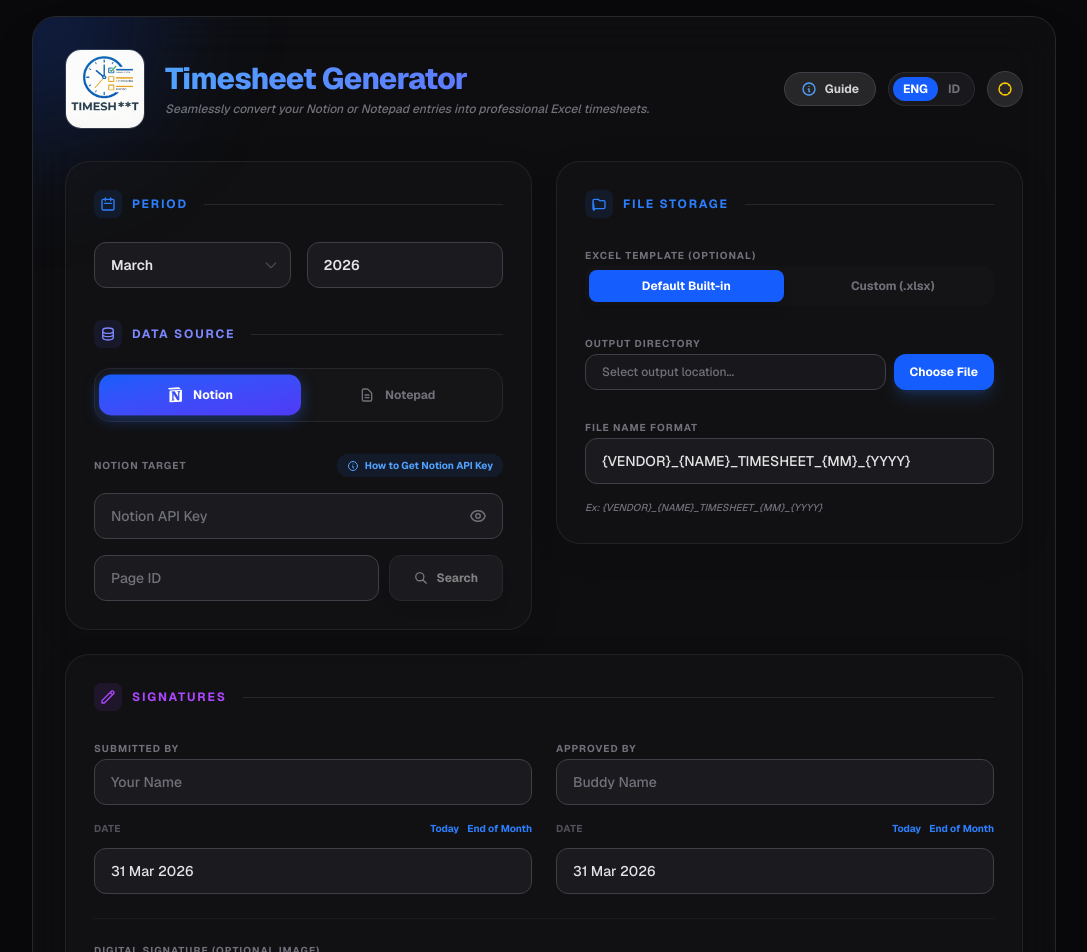
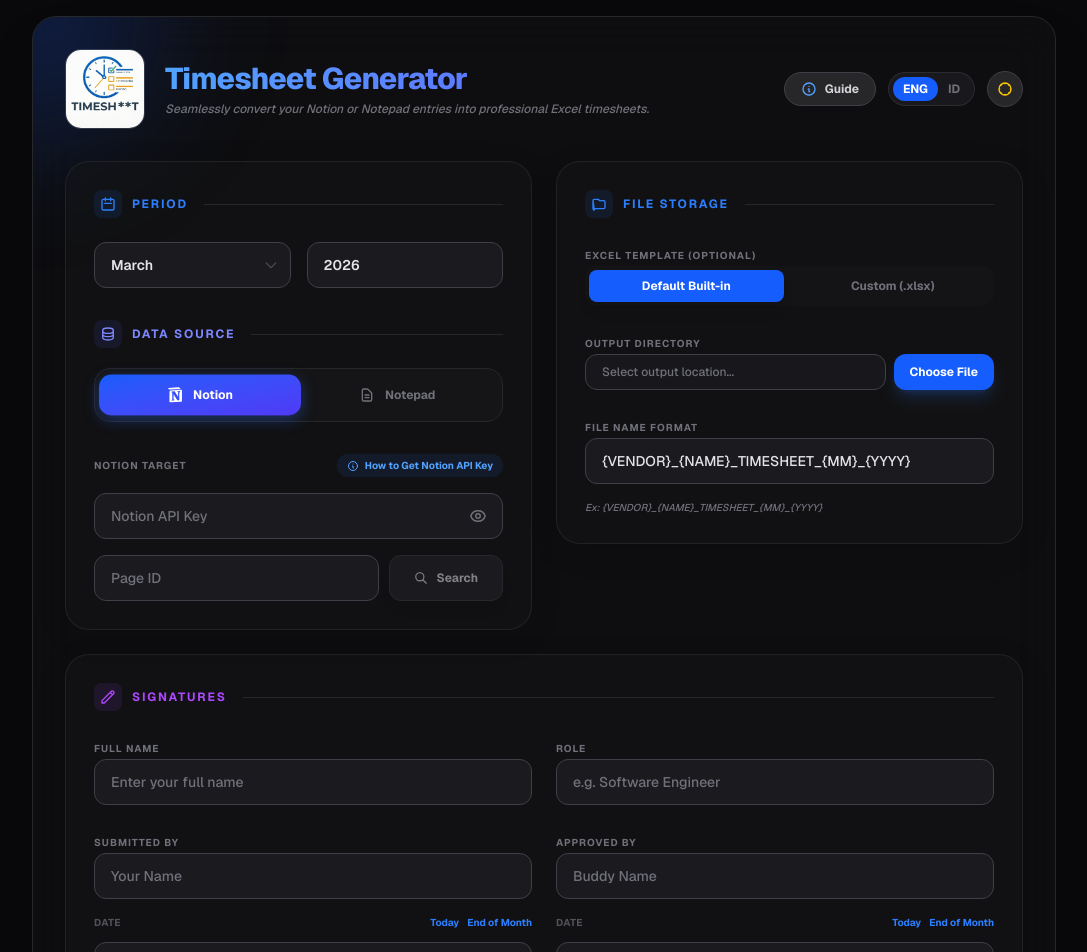
Before and after one commit to RenaldiDwiIrawan/Notion-Timesheet-Generator-toExcel, a Next.js app: page / in a window 1280 px wide. Shown: the top 952 px of the page, without its empty margins (96-1183 px from the left). Built offline with nearby package versions, Linux system fonts and the light colour scheme.

Commit message:
feat: added fullname and role for excel timesheet

```diff
--- a/src/app/api/generate/route.ts
+++ b/src/app/api/generate/route.ts
@@ -17,6 +17,8 @@
       submitterSignature,
       approverName,
       approverDate,
+      fullName,
+      role,
       templatePath,
       templateData,
       outputFilenameFormat,
@@ -54,6 +56,8 @@
       year,
       month,
       {
+        fullName: fullName || "",
+        role: role || "",
         submitterName: submitterName || "Renaldi Dwi Irawan",
         submitterDate: submitterDate || "",
         submitterSignature: submitterSignature || null,
--- a/src/app/page.tsx
+++ b/src/app/page.tsx
@@ -52,6 +52,8 @@
   };
 
   const [submitterName, setSubmitterName] = useState("");
+  const [fullName, setFullName] = useState("");
+  const [role, setRole] = useState("");
   const [submitterDate, setSubmitterDate] = useState(
     getLastDayStr(year, month),
   );
@@ -74,6 +76,8 @@
 
   // Refs for focusing on validation failure
   const submitterNameRef = useRef<HTMLInputElement>(null);
+  const fullNameRef = useRef<HTMLInputElement>(null);
+  const roleRef = useRef<HTMLInputElement>(null);
   const approverNameRef = useRef<HTMLInputElement>(null);
   const pageIdRef = useRef<HTMLInputElement>(null);
   const templateInputRef = useRef<HTMLInputElement>(null);
@@ -138,6 +142,12 @@
 
     const savedSubmitterName = localStorage.getItem("timesheet_submitterName");
     if (savedSubmitterName) setSubmitterName(savedSubmitterName);
+
+    const savedFullName = localStorage.getItem("timesheet_fullName");
+    if (savedFullName) setFullName(savedFullName);
+
+    const savedRole = localStorage.getItem("timesheet_role");
+    if (savedRole) setRole(savedRole);
 
     const savedApproverName = localStorage.getItem("timesheet_approverName");
     if (savedApproverName) setApproverName(savedApproverName);
@@ -272,6 +282,10 @@
       missingFields.push({ label: t.notionTarget, ref: pageIdRef });
     if (dataSource === "notepad" && !csvData)
       missingFields.push({ label: t.notepadTarget, ref: csvInputRef });
+    if (!fullName.trim())
+      missingFields.push({ label: t.fullName, ref: fullNameRef });
+    if (!role.trim())
+      missingFields.push({ label: t.role, ref: roleRef });
     if (!submitterName.trim())
       missingFields.push({ label: t.fieldSubmitterName, ref: submitterNameRef });
     if (!approverName.trim())
@@ -325,6 +339,8 @@
               submitterSignature,
               approverName,
               approverDate,
+              fullName,
+              role,
               templateData: useCustomTemplate ? customTemplateData : null,
               outputFilenameFormat,
               notionApiKey,
@@ -338,6 +354,8 @@
               submitterSignature,
               approverName,
               approverDate,
+              fullName,
+              role,
               templateData: useCustomTemplate ? customTemplateData : null,
               outputFilenameFormat,
             };
@@ -426,6 +444,8 @@
     if (!confirm(t.resetData + "?")) return;
     const keysToRemove = [
       "timesheet_submitterName",
+      "timesheet_fullName",
+      "timesheet_role",
       "timesheet_approverName",
       "timesheet_notionApiKey",
       "timesheet_outputFilenameFormat",
@@ -434,6 +454,8 @@
     setNotionApiKey("");
     setPageId("");
     setPages([]);
+    setFullName("");
+    setRole("");
     setSubmitterName("");
     setSubmitterSignature(null);
     setApproverName("");
@@ -521,13 +543,31 @@
           <SignatureSection
             t={t}
             isDark={isDark}
+            fullName={fullName}
+            setFullName={(val) => {
+              setFullName(val);
+              localStorage.setItem("timesheet_fullName", val);
+            }}
+            fullNameRef={fullNameRef}
+            role={role}
+            setRole={(val) => {
+              setRole(val);
+              localStorage.setItem("timesheet_role", val);
+            }}
+            roleRef={roleRef}
             submitterName={submitterName}
-            setSubmitterName={setSubmitterName}
+            setSubmitterName={(val) => {
+              setSubmitterName(val);
+              localStorage.setItem("timesheet_submitterName", val);
+            }}
             submitterNameRef={submitterNameRef}
             submitterDate={submitterDate}
             setSubmitterDate={setSubmitterDate}
             approverName={approverName}
-            setApproverName={setApproverName}
+            setApproverName={(val) => {
+              setApproverName(val);
+              localStorage.setItem("timesheet_approverName", val);
+            }}
             approverNameRef={approverNameRef}
             approverDate={approverDate}
             setApproverDate={setApproverDate}
--- a/src/components/sections/ConfigurationSection.tsx
+++ b/src/components/sections/ConfigurationSection.tsx
@@ -451,10 +451,15 @@
                     for (let d = 1; d <= daysInMonth; d++) {
                       const date = new Date(year, month - 1, d);
                       const dayOfWeek = date.getDay();
-                      // Only include weekdays (Monday-Friday) in the notepad template
-                      if (dayOfWeek >= 1 && dayOfWeek <= 5) {
-                        content += `${d}/${daysIndo[dayOfWeek]}\t\n1. \n2. \n3. \n\n`;
+                      const isWeekend = dayOfWeek === 0 || dayOfWeek === 6;
+
+                      // Include all days, but mark weekends differently if needed.
+                      // For simplicity, we just list every day so the user can fill any of them.
+                      content += `${d}/${daysIndo[dayOfWeek]}\t\n`;
+                      if (!isWeekend) {
+                        content += `1. \n2. \n3. \n`;
                       }
+                      content += `\n`;
                     }
                     const blob = new Blob([content], { type: "text/plain" });
                     const url = URL.createObjectURL(blob);
--- a/src/components/sections/SignatureSection.tsx
+++ b/src/components/sections/SignatureSection.tsx
@@ -3,6 +3,12 @@
 interface SignatureSectionProps {
   t: any;
   isDark: boolean;
+  fullName: string;
+  setFullName: (val: string) => void;
+  fullNameRef: React.RefObject<HTMLInputElement | null>;
+  role: string;
+  setRole: (val: string) => void;
+  roleRef: React.RefObject<HTMLInputElement | null>;
   submitterName: string;
   setSubmitterName: (val: string) => void;
   submitterNameRef: React.RefObject<HTMLInputElement | null>;
@@ -27,6 +33,12 @@
 export default function SignatureSection({
   t,
   isDark,
+  fullName,
+  setFullName,
+  fullNameRef,
+  role,
+  setRole,
+  roleRef,
   submitterName,
   setSubmitterName,
   submitterNameRef,
@@ -76,6 +88,39 @@
           <div
             className={`h-px flex-1 ml-4 ${isDark ? "bg-zinc-800" : "bg-zinc-100"}`}
           ></div>
+        </div>
+
+        <div className="grid grid-cols-1 gap-6 sm:grid-cols-2 mb-6">
+          <div className="space-y-3">
+            <label
+              className={`text-[10px] font-bold uppercase tracking-widest ${isDark ? "text-zinc-500" : "text-zinc-400"}`}
+            >
+              {t.fullName}
+            </label>
+            <input
+              type="text"
+              ref={fullNameRef as any}
+              value={fullName}
+              placeholder={t.fullNamePlaceholder}
+              onChange={(e) => setFullName(e.target.value)}
+              className={`w-full rounded-xl border px-4 py-3 text-sm outline-none transition-all placeholder:text-zinc-500 font-medium ${isDark ? "border-zinc-700 bg-zinc-800/50 text-zinc-200 focus:border-blue-500" : "border-zinc-200 bg-white text-zinc-900 focus:border-blue-400 shadow-sm"} ${shakingFields.includes(t.fullName) ? "animate-shake ring-2 ring-red-500 border-red-500" : ""}`}
+            />
+          </div>
+          <div className="space-y-3">
+            <label
+              className={`text-[10px] font-bold uppercase tracking-widest ${isDark ? "text-zinc-500" : "text-zinc-400"}`}
+            >
+              {t.role}
+            </label>
+            <input
+              type="text"
+              ref={roleRef as any}
+              value={role}
+              placeholder={t.rolePlaceholder}
+              onChange={(e) => setRole(e.target.value)}
+              className={`w-full rounded-xl border px-4 py-3 text-sm outline-none transition-all placeholder:text-zinc-500 font-medium ${isDark ? "border-zinc-700 bg-zinc-800/50 text-zinc-200 focus:border-blue-500" : "border-zinc-200 bg-white text-zinc-900 focus:border-blue-400 shadow-sm"} ${shakingFields.includes(t.role) ? "animate-shake ring-2 ring-red-500 border-red-500" : ""}`}
+            />
+          </div>
         </div>
 
         <div className="grid grid-cols-1 gap-6 sm:grid-cols-2">
--- a/src/lib/excel.ts
+++ b/src/lib/excel.ts
@@ -47,6 +47,8 @@
   year: number,
   month: number,
   signatures?: {
+    fullName?: string;
+    role?: string;
     submitterName: string;
     submitterDate: string;
     submitterSignature: string | null;
@@ -83,6 +85,14 @@
   const lastDay = daysInMonth.toString().padStart(2, "0");
   const monthName = MONTH_NAMES_ID[month];
   ws.getCell("G3").value = `01 ${monthName} - ${lastDay} ${monthName}`;
+
+  // --- 2.1. Update Full Name in B1 and Role in G1 ---
+  if (signatures?.fullName) {
+    ws.getCell("B1").value = signatures.fullName;
+  }
+  if (signatures?.role) {
+    ws.getCell("G1").value = signatures.role;
+  }
 
   // --- 3. Build a map of day -> tasks ---
   const taskMap = new Map<number, string>();
@@ -158,8 +168,10 @@
         };
       }
 
-      // Only fill tasks on weekdays (Monday-Friday) - weekends are always empty and colored yellow
-      const taskText = isWeekend ? "" : (taskMap.get(dayOfMonth) || "");
+      // Get tasks for this day.
+      // We no longer explicitly clear weekend tasks to allow users to manually add them if needed.
+      // However, the background will still be yellow for weekends.
+      const taskText = taskMap.get(dayOfMonth) || "";
       const cellG = row.getCell(7); // Column G
 
       cellG.value = taskText;
--- a/src/utils/translations.ts
+++ b/src/utils/translations.ts
@@ -38,6 +38,10 @@
     signatures: "Signatures",
     subBy: "Submitted By",
     subNamePlaceholder: "Your Name",
+    fullName: "Full Name",
+    fullNamePlaceholder: "Enter your full name",
+    role: "Role",
+    rolePlaceholder: "e.g. Software Engineer",
     appBy: "Approved By",
     appNamePlaceholder: "Buddy Name",
     date: "Date",
@@ -175,6 +179,10 @@
     signatures: "Tanda Tangan",
     subBy: "Dibuat Oleh",
     subNamePlaceholder: "Nama Anda",
+    fullName: "Nama Lengkap",
+    fullNamePlaceholder: "Masukkan nama lengkap Anda",
+    role: "Jabatan / Role",
+    rolePlaceholder: "misal: Software Engineer",
     appBy: "Disetujui Oleh",
     appNamePlaceholder: "Nama Buddy/Atasan",
     date: "Tanggal",
```
Also changed, not shown: src/app/api/generate-from-file/route.ts (+19 -9 lines).
